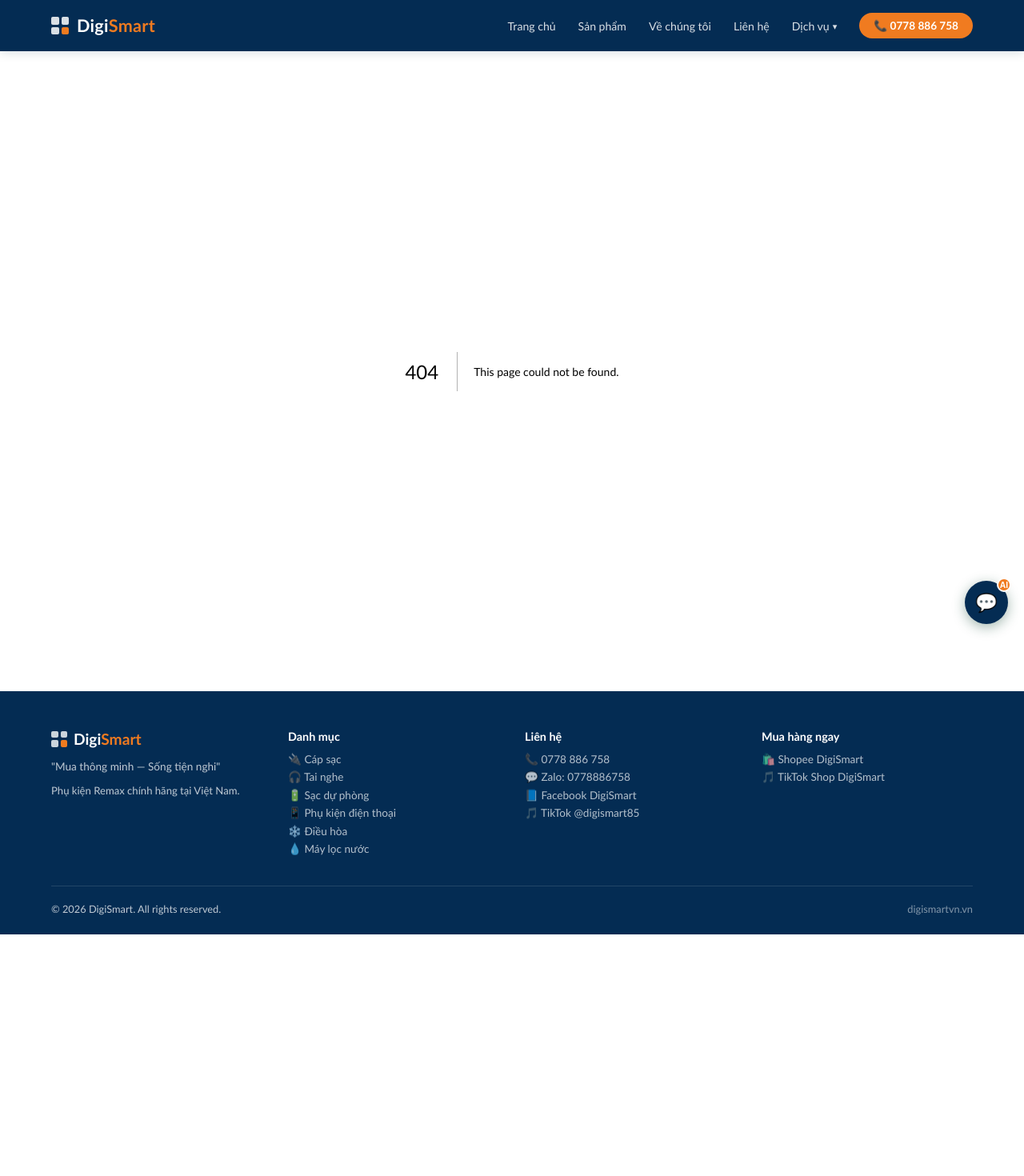
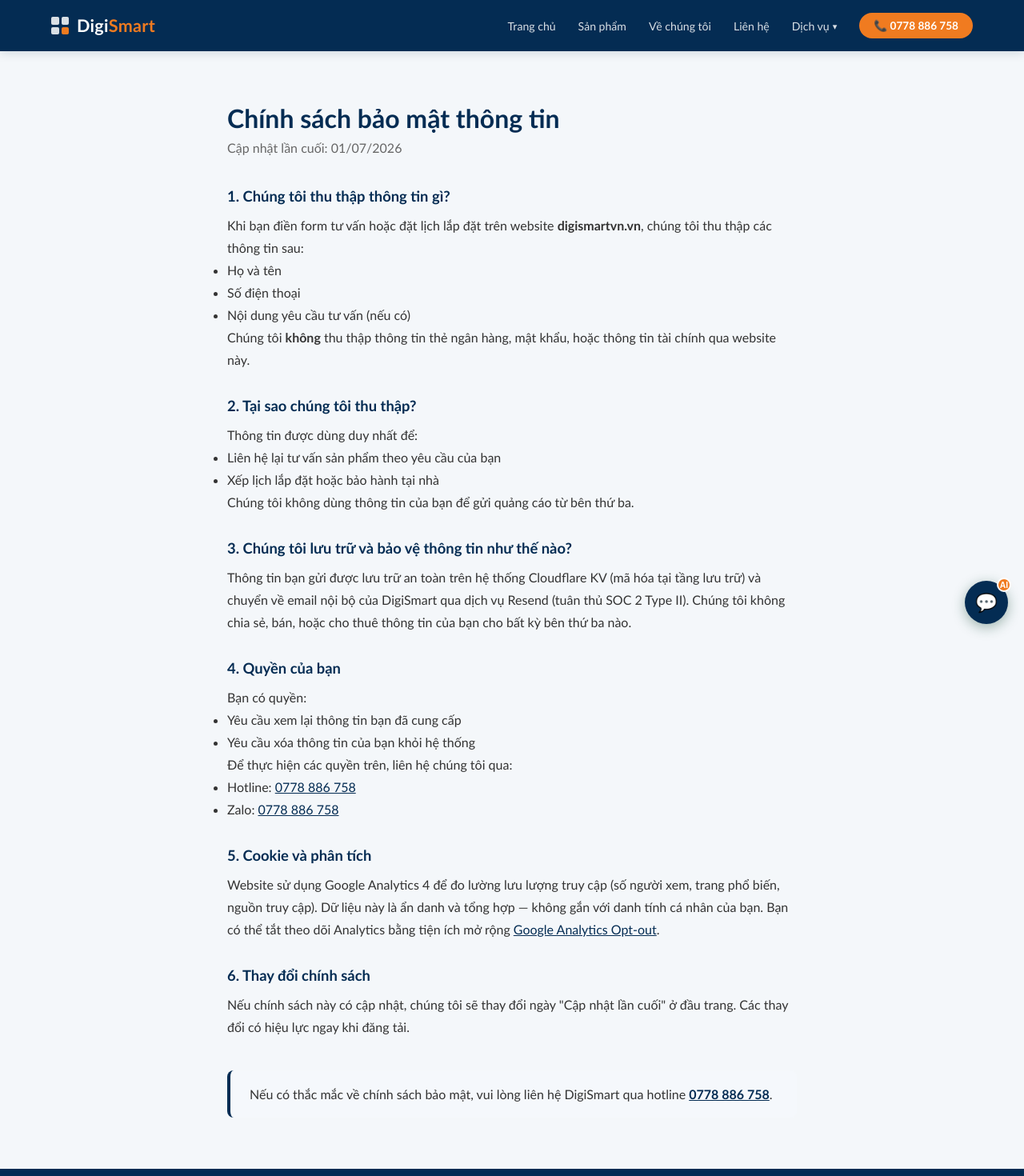
Before and after one commit to sanghavan2017/digismart-web, a Next.js app: page /chinh-sach-bao-mat in a window 1280 px wide. Before the commit this address had no page. Shown: the top 1470 px of the page at 80% size. Before the commit the page ends 1168 px from the top, so only its background shows below. Built offline with nearby package versions, Linux system fonts and the light colour scheme.

Commit message:
Add privacy policy page, fix sitemap BASE_URL

```diff
--- /dev/null
+++ b/app/chinh-sach-bao-mat/page.tsx
@@ -0,0 +1,85 @@
+import type { Metadata } from "next";
+
+export const metadata: Metadata = {
+  title: "Chính sách bảo mật — DigiSmart",
+  description: "Chính sách bảo mật thông tin khách hàng của DigiSmart. Chúng tôi cam kết bảo vệ thông tin cá nhân của bạn.",
+};
+
+export default function ChinhSachBaoMatPage() {
+  return (
+    <main style={{ padding: "4rem 0" }}>
+      <div className="container" style={{ maxWidth: 760 }}>
+        <h1 style={{ fontFamily: "'Trebuchet MS', sans-serif", fontSize: "2rem", color: "#042C53", marginBottom: "0.5rem" }}>
+          Chính sách bảo mật thông tin
+        </h1>
+        <p style={{ color: "#666", fontFamily: "Calibri, sans-serif", marginBottom: "2.5rem" }}>
+          Cập nhật lần cuối: 01/07/2026
+        </p>
+
+        <Section title="1. Chúng tôi thu thập thông tin gì?">
+          <p>Khi bạn điền form tư vấn hoặc đặt lịch lắp đặt trên website <strong>digismartvn.vn</strong>, chúng tôi thu thập các thông tin sau:</p>
+          <ul>
+            <li>Họ và tên</li>
+            <li>Số điện thoại</li>
+            <li>Nội dung yêu cầu tư vấn (nếu có)</li>
+          </ul>
+          <p>Chúng tôi <strong>không</strong> thu thập thông tin thẻ ngân hàng, mật khẩu, hoặc thông tin tài chính qua website này.</p>
+        </Section>
+
+        <Section title="2. Tại sao chúng tôi thu thập?">
+          <p>Thông tin được dùng duy nhất để:</p>
+          <ul>
+            <li>Liên hệ lại tư vấn sản phẩm theo yêu cầu của bạn</li>
+            <li>Xếp lịch lắp đặt hoặc bảo hành tại nhà</li>
+          </ul>
+          <p>Chúng tôi không dùng thông tin của bạn để gửi quảng cáo từ bên thứ ba.</p>
+        </Section>
+
+        <Section title="3. Chúng tôi lưu trữ và bảo vệ thông tin như thế nào?">
+          <p>Thông tin bạn gửi được lưu trữ an toàn trên hệ thống Cloudflare KV (mã hóa tại tầng lưu trữ) và chuyển về email nội bộ của DigiSmart qua dịch vụ Resend (tuân thủ SOC 2 Type II). Chúng tôi không chia sẻ, bán, hoặc cho thuê thông tin của bạn cho bất kỳ bên thứ ba nào.</p>
+        </Section>
+
+        <Section title="4. Quyền của bạn">
+          <p>Bạn có quyền:</p>
+          <ul>
+            <li>Yêu cầu xem lại thông tin bạn đã cung cấp</li>
+            <li>Yêu cầu xóa thông tin của bạn khỏi hệ thống</li>
+          </ul>
+          <p>Để thực hiện các quyền trên, liên hệ chúng tôi qua:</p>
+          <ul>
+            <li>Hotline: <a href="tel:0778886758" style={{ color: "#042C53" }}>0778 886 758</a></li>
+            <li>Zalo: <a href="https://zalo.me/0778886758" target="_blank" rel="noopener noreferrer" style={{ color: "#042C53" }}>0778 886 758</a></li>
+          </ul>
+        </Section>
+
+        <Section title="5. Cookie và phân tích">
+          <p>Website sử dụng Google Analytics 4 để đo lường lưu lượng truy cập (số người xem, trang phổ biến, nguồn truy cập). Dữ liệu này là ẩn danh và tổng hợp — không gắn với danh tính cá nhân của bạn. Bạn có thể tắt theo dõi Analytics bằng tiện ích mở rộng <a href="https://tools.google.com/dlpage/gaoptout" target="_blank" rel="noopener noreferrer" style={{ color: "#042C53" }}>Google Analytics Opt-out</a>.</p>
+        </Section>
+
+        <Section title="6. Thay đổi chính sách">
+          <p>Nếu chính sách này có cập nhật, chúng tôi sẽ thay đổi ngày "Cập nhật lần cuối" ở đầu trang. Các thay đổi có hiệu lực ngay khi đăng tải.</p>
+        </Section>
+
+        <div style={{ marginTop: "2.5rem", padding: "1.25rem 1.5rem", background: "#f5f8fc", borderRadius: 8, borderLeft: "4px solid #042C53" }}>
+          <p style={{ fontFamily: "Calibri, sans-serif", color: "#333", margin: 0 }}>
+            Nếu có thắc mắc về chính sách bảo mật, vui lòng liên hệ DigiSmart qua hotline{" "}
+            <a href="tel:0778886758" style={{ color: "#042C53", fontWeight: 600 }}>0778 886 758</a>.
+          </p>
+        </div>
+      </div>
+    </main>
+  );
+}
+
+function Section({ title, children }: { title: string; children: React.ReactNode }) {
+  return (
+    <section style={{ marginBottom: "2rem" }}>
+      <h2 style={{ fontFamily: "'Trebuchet MS', sans-serif", fontSize: "1.15rem", color: "#042C53", marginBottom: "0.75rem" }}>
+        {title}
+      </h2>
+      <div style={{ fontFamily: "Calibri, sans-serif", fontSize: "1rem", color: "#333", lineHeight: 1.75 }}>
+        {children}
+      </div>
+    </section>
+  );
+}
--- a/components/Footer.tsx
+++ b/components/Footer.tsx
@@ -22,7 +22,7 @@ export default function Footer() {
               "Mua thông minh — Sống tiện nghi"
             </p>
             <p style={{ fontFamily: "Calibri, sans-serif", fontSize: "0.82rem", lineHeight: 1.6 }}>
-              Phụ kiện Remax chính hãng tại Việt Nam.
+              Điều hòa, máy lọc nước chính hãng — lắp đặt tận nơi.
             </p>
           </div>
 
@@ -70,7 +70,10 @@ export default function Footer() {
 
         <div style={{ borderTop: "1px solid rgba(255,255,255,0.12)", paddingTop: "1.25rem", display: "flex", justifyContent: "space-between", flexWrap: "wrap", gap: "0.5rem", fontSize: "0.8rem", fontFamily: "Calibri, sans-serif" }}>
           <span>© 2026 DigiSmart. All rights reserved.</span>
-          <span style={{ color: "rgba(255,255,255,0.5)" }}>digismartvn.vn</span>
+          <div style={{ display: "flex", gap: "1.25rem" }}>
+            <Link href="/chinh-sach-bao-mat" style={{ color: "rgba(255,255,255,0.5)", textDecoration: "none" }}>Chính sách bảo mật</Link>
+            <span style={{ color: "rgba(255,255,255,0.5)" }}>digismartvn.vn</span>
+          </div>
         </div>
       </div>
     </footer>
```
Also changed, not shown: app/sitemap.ts (added, +25 -0 lines).
